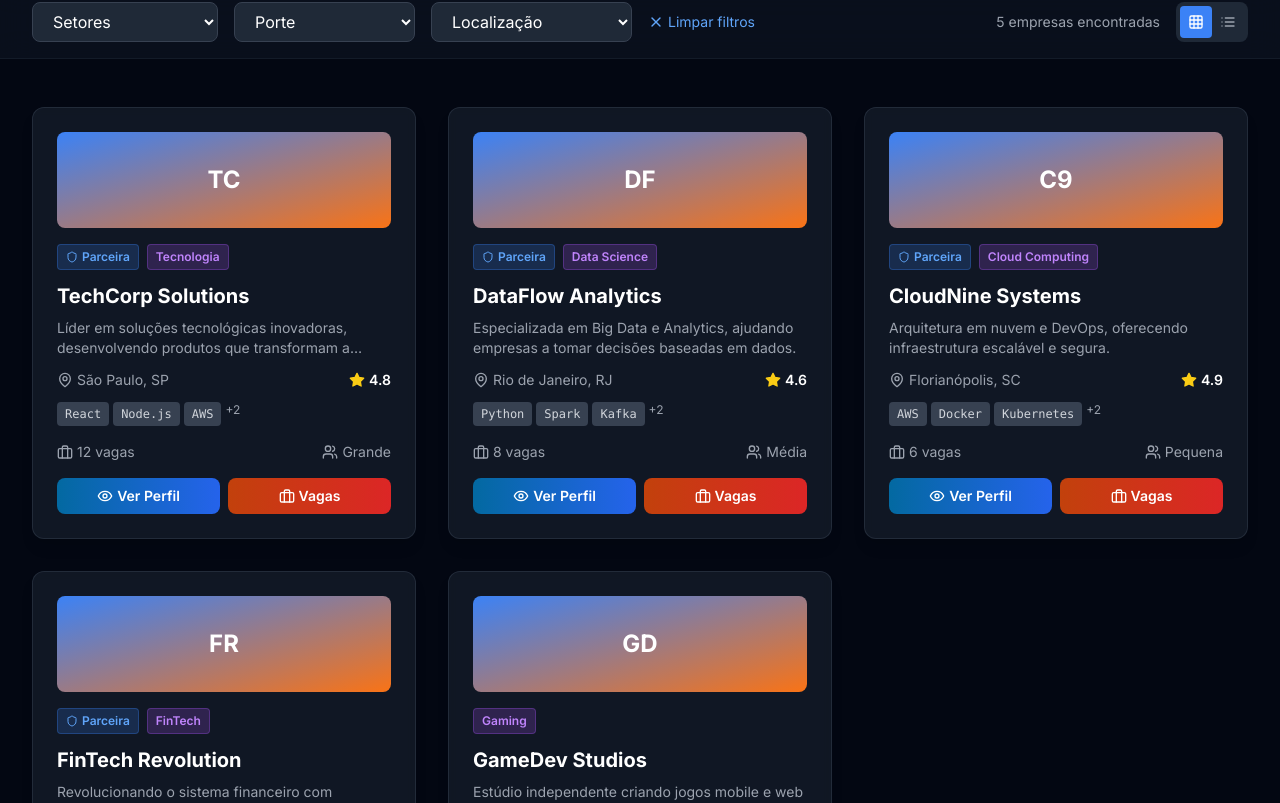
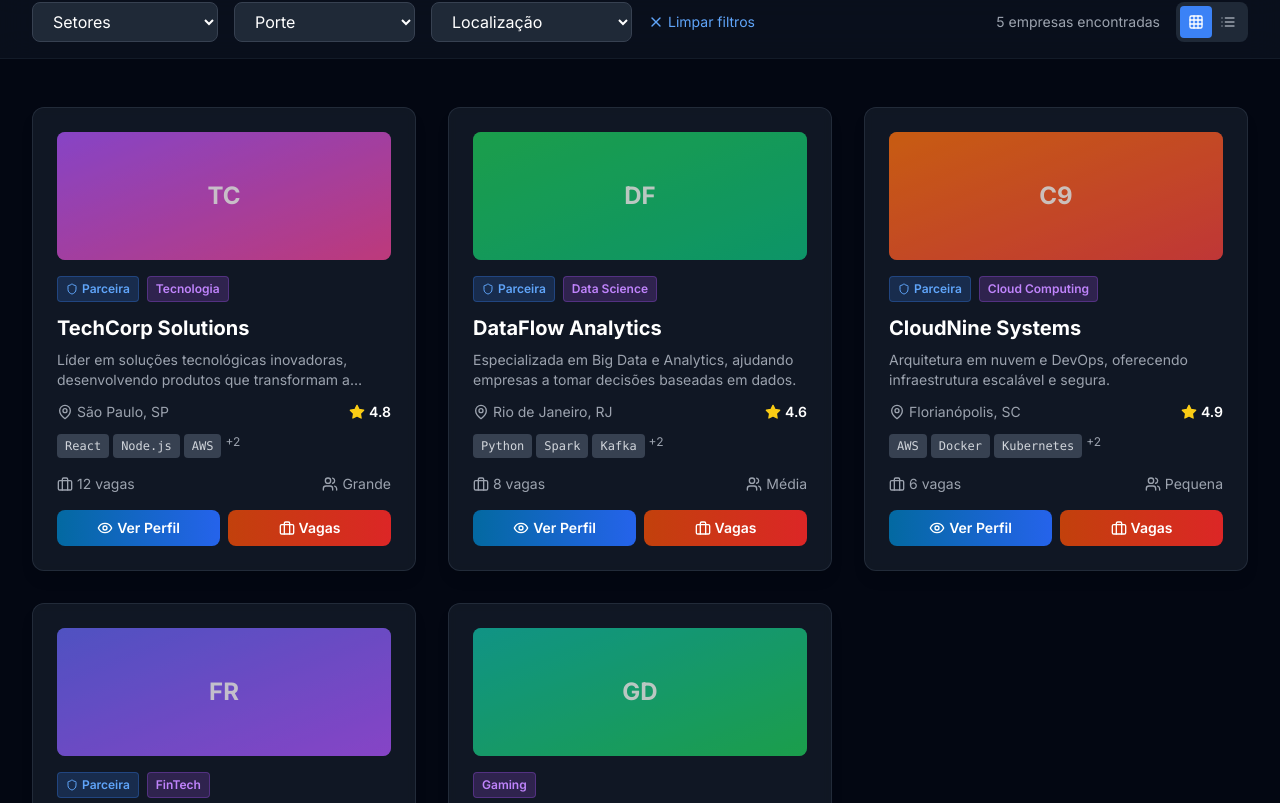
Before and after one commit to kenjiThiago/ProjetoBD2, a Next.js app in the folder frontend/: page /empresas in a window 1280 px wide. Shown: the part 737-1540 px from the top of the page. Built offline with nearby package versions, Linux system fonts and the light colour scheme.

Commit message:
[frontend] Melhorado a cor de fundo da thumb do card de empresas/vagas.

```diff
--- /dev/null
+++ b/frontend/src/components/CompanyThumbnail.tsx
@@ -0,0 +1,58 @@
+import { Company } from "@/data/mockData"
+
+interface CompanyThumbnailProps {
+  company: Company
+  type?: 'grid' | 'list'
+  className?: string
+}
+
+export default function CompanyThumbnail({
+  company,
+  type = "grid",
+  className = "",
+}: CompanyThumbnailProps) {
+  const typeClass = {
+    list: "w-16 h-16 flex-shrink-0",
+    grid: "h-32 overflow-hidden mb-4"
+  }
+
+  const cardType = typeClass[type]
+
+  // Função para obter gradiente baseado no ID da empresa
+  const getCompanyGradient = (companyId: number) => {
+    const gradients = [
+      'from-blue-500 to-cyan-500',
+      'from-purple-500 to-pink-500',
+      'from-green-500 to-emerald-500',
+      'from-orange-500 to-red-500',
+      'from-indigo-500 to-purple-500',
+      'from-teal-500 to-green-500',
+      'from-rose-500 to-pink-500',
+      'from-amber-500 to-orange-500',
+      'from-sky-500 to-blue-500',
+      'from-cyan-500 to-teal-500',
+      'from-slate-500 to-gray-500',
+      'from-violet-500 to-indigo-500',
+      'from-emerald-500 to-cyan-500',
+      'from-red-500 to-rose-500',
+      'from-yellow-500 to-amber-500',
+      'from-lime-500 to-green-500',
+      'from-fuchsia-500 to-purple-500',
+      'from-pink-500 to-rose-500',
+      'from-indigo-500 to-blue-500',
+      'from-emerald-500 to-lime-500',
+    ]
+    return gradients[companyId % gradients.length]
+  }
+
+  return (
+    <div className={`bg-gradient-to-br ${getCompanyGradient(company.id)} rounded-lg relative flex items-center justify-center ${cardType} ${className}`}>
+      {/* Ícone baseado na indústria/tecnologia */}
+      <div className="text-white text-2xl font-bold opacity-90 group-hover:opacity-100 transition-opacity">
+        {company.logo}
+      </div>
+
+      <div className="absolute inset-0 bg-black/20 group-hover:bg-black/10 transition-colors rounded-lg" />
+    </div>
+  )
+}
--- /dev/null
+++ b/frontend/src/components/JobThumbnail.tsx
@@ -0,0 +1,100 @@
+import {
+  Briefcase,
+  Code,
+  Brain,
+  Cloud,
+  Database,
+  Settings,
+  Smartphone,
+  Palette,
+  TrendingUp,
+  Users,
+  Shield,
+  Target,
+  Monitor,
+  Server,
+  Layers,
+  Terminal,
+  Box,
+  HeartHandshake,
+  BarChart3,
+  Wrench
+} from "lucide-react"
+
+interface Job {
+  id: number
+  title: string
+  company: string
+  companyLogo: string
+  location: string
+  type: 'Remoto' | 'Presencial' | 'Híbrido'
+  level: 'Júnior' | 'Pleno' | 'Sênior' | 'Estágio'
+  salaryRange: string
+  description: string
+  requirements: string[]
+  technologies: string[]
+  benefits: string[]
+  postedAt: string
+  deadline: string
+  applicants: number
+  isUrgent?: boolean
+  isNew?: boolean
+  isFeatured?: boolean
+}
+
+interface JobThumbnailProps {
+  job: Job
+  type?: 'grid' | 'list'
+  className?: string
+}
+
+export default function JobThumbnail({
+  job,
+  type = "grid",
+  className = "",
+}: JobThumbnailProps) {
+  const typeClass = {
+    list: "w-16 h-16 flex-shrink-0",
+    grid: "h-32 overflow-hidden mb-4"
+  }
+
+  const cardType = typeClass[type]
+
+  // Função para obter gradiente baseado no ID da vaga
+  const getJobGradient = (jobId: number) => {
+    const gradients = [
+      'from-blue-500 to-cyan-500',
+      'from-purple-500 to-pink-500',
+      'from-green-500 to-emerald-500',
+      'from-orange-500 to-red-500',
+      'from-indigo-500 to-purple-500',
+      'from-teal-500 to-green-500',
+      'from-rose-500 to-pink-500',
+      'from-amber-500 to-orange-500',
+      'from-sky-500 to-blue-500',
+      'from-cyan-500 to-teal-500',
+      'from-slate-500 to-gray-500',
+      'from-violet-500 to-indigo-500',
+      'from-emerald-500 to-cyan-500',
+      'from-red-500 to-rose-500',
+      'from-yellow-500 to-amber-500',
+      'from-lime-500 to-green-500',
+      'from-fuchsia-500 to-purple-500',
+      'from-pink-500 to-rose-500',
+      'from-indigo-500 to-blue-500',
+      'from-emerald-500 to-lime-500',
+    ]
+    return gradients[jobId % gradients.length]
+  }
+
+  return (
+    <div className={`bg-gradient-to-br ${getJobGradient(job.id)} rounded-lg relative flex items-center justify-center ${cardType} ${className}`}>
+      {/* Ícone baseado no título/tecnologias */}
+      <div className="text-white text-2xl font-bold opacity-90 group-hover:opacity-100 transition-opacity">
+        {job.companyLogo}
+      </div>
+
+      <div className="absolute inset-0 bg-black/20 group-hover:bg-black/10 transition-colors rounded-lg" />
+    </div>
+  )
+}
--- a/frontend/src/components/cards/CompanyCard.tsx
+++ b/frontend/src/components/cards/CompanyCard.tsx
@@ -10,6 +10,7 @@ import {
   Eye,
   Shield
 } from 'lucide-react'
+import CompanyThumbnail from '@/components/CompanyThumbnail'
 
 interface Company {
   id: number
@@ -43,10 +44,12 @@ export default function CompanyCard({ company, viewMode }: CompanyCardProps) {
     return (
       <div className="card-glow card p-6 group cursor-pointer relative overflow-hidden hover:-translate-y-1 transition-transform duration-300">
         <div className="flex flex-col lg:flex-row gap-6">
-          {/* Logo */}
-          <div className="lg:w-24 h-24 bg-gradient-to-br from-blue-500 to-orange-500 rounded-lg relative overflow-hidden flex-shrink-0 flex items-center justify-center">
-            <span className="text-2xl font-bold text-white">{company.logo}</span>
-          </div>
+          {/* Thumbnail */}
+          <CompanyThumbnail
+            company={company}
+            type="list"
+            className=""
+          />
 
           {/* Content */}
           <div className="flex-1">
@@ -137,10 +140,11 @@ export default function CompanyCard({ company, viewMode }: CompanyCardProps) {
   // Grid View - Simplified
   return (
     <div className="card-glow card p-6 group cursor-pointer relative overflow-hidden hover:-translate-y-2 transition-transform duration-300">
-      {/* Logo */}
-      <div className="h-24 bg-gradient-to-br from-blue-500 to-orange-500 rounded-lg mb-4 relative overflow-hidden flex items-center justify-center">
-        <span className="text-2xl font-bold text-white">{company.logo}</span>
-      </div>
+      {/* Thumbnail */}
+      <CompanyThumbnail
+        company={company}
+        type="grid"
+      />
 
       {/* Content */}
       <div className="flex items-center gap-2 mb-3">
--- a/frontend/src/components/cards/JobCard.tsx
+++ b/frontend/src/components/cards/JobCard.tsx
@@ -13,6 +13,7 @@ import {
   Zap,
   Target
 } from 'lucide-react'
+import JobThumbnail from '@/components/JobThumbnail'
 
 interface Job {
   id: number
@@ -65,34 +66,18 @@ export default function JobCard({ job, variants }: JobCardProps) {
   return (
     <div className="card-glow card p-6 group cursor-pointer relative overflow-hidden hover:-translate-y-1 transition-transform duration-300">
       <div className="flex flex-col lg:flex-row gap-6">
-        {/* Company Logo */}
-        <div className="w-16 h-16 bg-gradient-to-br from-blue-500 to-orange-500 rounded-lg relative overflow-hidden flex-shrink-0 flex items-center justify-center">
-          <span className="text-lg font-bold text-white">{job.companyLogo}</span>
-        </div>
+        {/* Job Thumbnail */}
+        <JobThumbnail
+          job={job}
+          type="list"
+          className="w-16 h-16 flex-shrink-0"
+        />
 
         {/* Content */}
         <div className="flex-1">
           <div className="flex flex-col lg:flex-row lg:justify-between lg:items-start gap-4">
             <div className="flex-1">
               <div className="flex items-center gap-2 mb-3 flex-wrap">
-                {job.isFeatured && (
-                  <span className="bg-blue-500/20 text-blue-400 text-xs font-semibold px-2 py-1 rounded border border-blue-500/30 flex items-center space-x-1">
-                    <Trophy className="w-3 h-3" />
-                    <span>Destaque</span>
-                  </span>
-                )}
-                {job.isNew && (
-                  <span className="bg-green-500/20 text-green-400 text-xs font-semibold px-2 py-1 rounded border border-green-500/30 flex items-center space-x-1">
-                    <Zap className="w-3 h-3" />
-                    <span>Nova</span>
-                  </span>
-                )}
-                {job.isUrgent && (
-                  <span className="bg-red-500/20 text-red-400 text-xs font-semibold px-2 py-1 rounded border border-red-500/30 flex items-center space-x-1">
-                    <Target className="w-3 h-3" />
-                    <span>Urgente</span>
-                  </span>
-                )}
                 <span className={`text-xs font-semibold px-2 py-1 rounded border ${getJobLevelColor(job.level)}`}>
                   {job.level}
                 </span>
```
